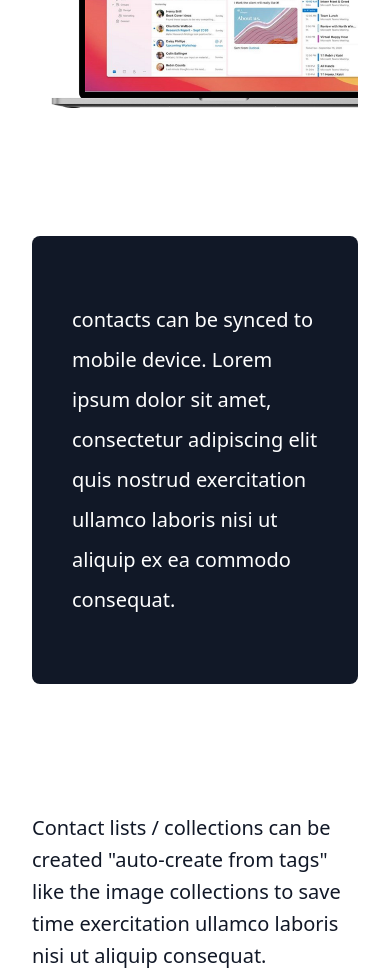
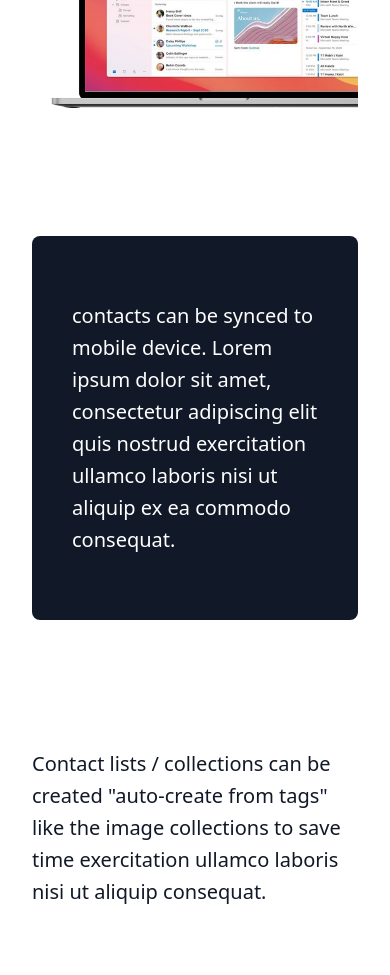
Before and after one commit to imtiaz487/TPTfigma, a website: page indeximg.html in a window 390 px wide. Shown: the part 2355-3330 px from the top of the page. Drawn offline with nearby package versions, Linux system fonts and the light colour scheme.

Commit message:
change max-width

```diff
--- a/indeximg.html
+++ b/indeximg.html
@@ -43,7 +43,7 @@
             </div>
         </div>
     </section>
-    <section class="bg-[#111827] block lg:flex justify-center items-center gap-32 pt-16 lg:pt-12 pb-20 lg:pb-0 px-12 lg:px-0">
+    <section class="bg-[#111827] block lg:flex justify-center items-center gap-32 pt-16 lg:pt-8 pb-20 lg:pb-0 px-12 lg:px-0 h-auto lg:h-[500px]">
         <img class="" alt="chatgroup" src="Group 455 (1).png">
         <div class="grid justify-start lg:justify-center items-center">
             <p class="text-xl sm:text-2xl md:text-[32px] font-medium text-white max-w-4xl lg:max-w-[430px] leading-8 sm:leading-10">Employees, companies and contacts
@@ -68,14 +68,14 @@
         </div>
         <img alt="max-w-[400px] max-h-[342px]" src="Group 427 (1).png">
     </section>
-    <section class="grid md:flex justify-center lg:justify-start pl-8 lg:pl-12 pr-8 lg:pr-0 pt-32 lg:pt-20 pb-32 lg:pb-0">
+    <section class="grid md:flex justify-center lg:justify-start pl-8 lg:pl-16 pr-8 lg:pr-0 pt-32 lg:pt-20 pb-32 lg:pb-0">
        <img class="hidden lg:block relative [473px] max-h-[546px]" alt="mobile" src="Group 1 7.png">
        <div class="flex justify-center items-center">
         <div class="flex justify-center items-center none lg:absolute right-20 lg:right-60">
-            <div class="grid justify-center px-10 lg:px-16 py-16 bg-[#111827] rounded-r-lg rounded-l-lg">
+            <div class="grid justify-center px-10 lg:px-16 py-16 bg-[#111827] rounded-r-lg rounded-l-lg lg:rounded-l-none">
                 <div class="flex gap-8 items-center justify-center">
                     <img class="hidden lg:block" alt="" src="fi_12581577.png">
-                    <p class="text-xl sm:text-2xl lg:text-[32px] font-medium leading-10 text-white max-w-5xl lg:max-w-[570px]">contacts can be synced to mobile device. Lorem ipsum dolor sit amet, consectetur
+                    <p class="text-xl sm:text-2xl md:text-[32px] font-medium text-white max-w-2xl md:max-w-4xl lg:max-w-[560px] leading-8 sm:leading-10">contacts can be synced to mobile device. Lorem ipsum dolor sit amet, consectetur
                         adipiscing elit quis nostrud exercitation ullamco laboris nisi ut aliquip ex ea commodo consequat.</p>
                     </div>
                 </div>
```
